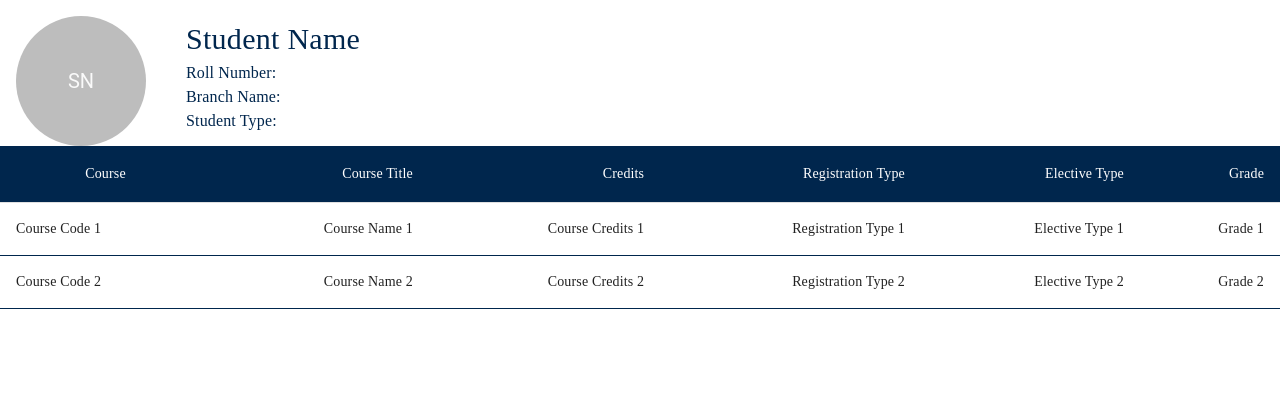
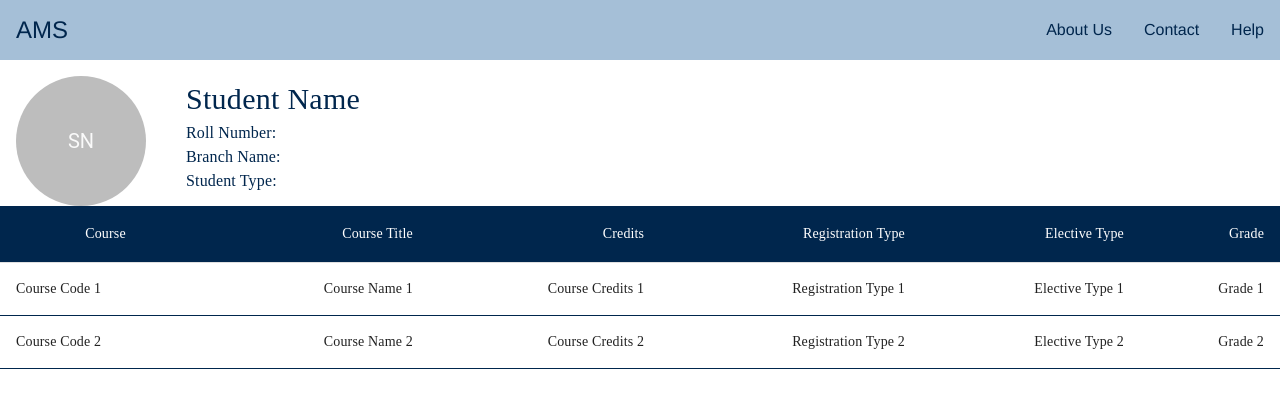
Before and after one commit to RaHack238/Insiders, a React (Create React App) app in the folder frontend/: page /viewgrades in a window 1280 px wide. Shown: the top 408 px of the page. Built offline with nearby package versions, Linux system fonts and the light colour scheme.

Commit message:
added navbar

```diff
--- /dev/null
+++ b/frontend/src/components/navbar/index.js
@@ -0,0 +1,11 @@
+import './styles.css'
+const Navbar = () => (
+    <header className='navbar'>
+        <div className='navbar__title navbar__item'>AMS</div>
+        <div className='navbar__item'>About Us</div>
+        <div className='navbar__item'>Contact</div>
+        <div className='navbar__item'>Help</div>
+    </header>
+);
+
+export default Navbar;
--- /dev/null
+++ b/frontend/src/components/navbar/styles.css
@@ -0,0 +1,21 @@
+.navbar {
+    display: flex;
+    align-items: center;
+
+    background: #a5bfd7;
+    color: #00264d;
+    font-family: Helvetica;
+    font-weight: 300;
+}
+
+.navbar__title {
+    margin-right: auto;
+    font-size: 150%;
+    padding: 12px 16px;
+}
+
+.navbar__item {
+    padding: 16px 16px;
+    cursor: pointer;
+    vertical-align: middle;
+}
--- a/frontend/src/pages/Login/login.css
+++ /dev/null
@@ -1,22 +0,0 @@
-.login-page {
-    display: "flex";
-    justify-content: "center";
-    align-items: "center";
-    background-color: "#e5e5e5";
-    height: "100vh";
-    width: "100vw",
-}
-
-.login-card {
-    margin-top: "4rem";
-    border-style: "solid";
-    border-width: "1px";
-    border-radius: "10px";
-    border-color: "#C8C8C8";
-    height: "70vh";
-    width: "70vw";
-}
-
-.error {
-    color: red;
-}
--- a/frontend/src/pages/Login/login.js
+++ b/frontend/src/pages/Login/login.js
@@ -2,8 +2,8 @@ import React, { useState } from "react";
 import { Form, Input, Button } from "antd";
 import Grid from "@material-ui/core/Grid";
 import { useNavigate } from "react-router-dom";
-import './login.css';
-import IITGoaLogo from "../images/iit_goa_logo.svg";
+import './styles.css';
+import IITGoaLogo from "../../images/iit_goa_logo.svg";
 
 function LoginPage() {
 
@@ -110,6 +110,7 @@ function LoginPage() {
                     </Form.Item>
                     {error && <div className="error" style={{marginBottom: '1rem'}}>{error}</div>}
                     <Form.Item>
+                    <div className="text-center">
                     <Button
                         type="primary"
                         htmlType="submit"
@@ -124,6 +125,7 @@ function LoginPage() {
                     >
                         Login
                     </Button>
+                    </div>
                     </Form.Item>
                 </Form>
                 </div>
--- /dev/null
+++ b/frontend/src/pages/Login/styles.css
@@ -0,0 +1,26 @@
+.login-page {
+    display: flex;
+    justify-content: center;
+    align-items: center;
+    background-color: #e5e5e5;
+    height: 100vh;
+    width: 100vw,
+}
+
+.login-card {
+    margin-top: 4rem !important;
+    border-style: solid;
+    border-width: 1px;
+    border-radius: 10px;
+    border-color: #C8C8C8;
+    height: 70vh;
+    width: 70vw;
+}
+
+.text-center {
+    text-align: center;
+}
+
+.error {
+    color: red;
+}
--- a/frontend/src/pages/ViewGrades/grades.js
+++ b/frontend/src/pages/ViewGrades/grades.js
@@ -5,12 +5,15 @@ import {
 
 import GradesTable from "../../components/gradesTable";
 import './grades.css';
+import Navbar from "../../components/navbar";
 
 
 function GradesPage(){
 
 
   return(
+    <div>
+    <Navbar />
     <div
       className="grades-page"
     >
@@ -80,6 +83,7 @@ function GradesPage(){
 
       </div>
     </div>
+    </div>
   )
 }
 
--- /dev/null
+++ b/package.json
@@ -0,0 +1,5 @@
+{
+  "dependencies": {
+    "@mui/icons-material": "^5.11.0"
+  }
+}
```
Also changed, not shown: frontend/src/components/navbar.js (deleted, +0 -10 lines), 2 other files (tests, documents, lock files or other folders).
